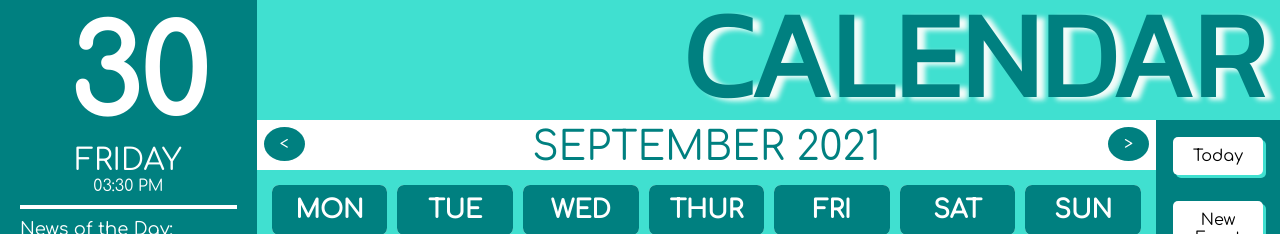
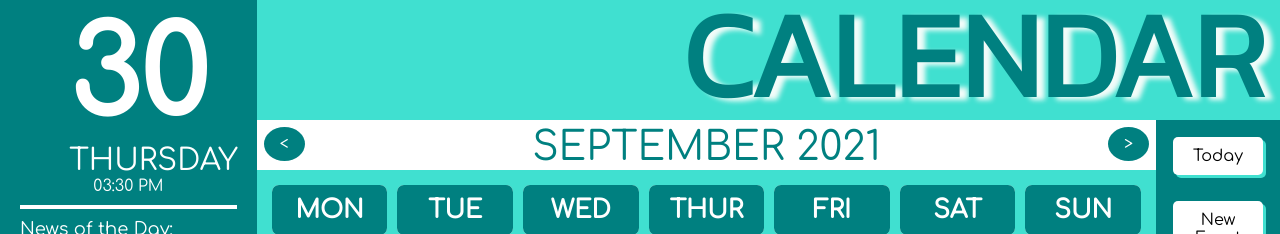
Before and after one commit to Sukhman-01/Sukhman-01.github.io, a plain HTML site: page sept2021.html in a window 1280 px wide. Shown: the top 234 px of the page. Drawn offline with Linux system fonts and the light colour scheme.

Commit message:
Update sept2021.html

```diff
--- a/sept2021.html
+++ b/sept2021.html
@@ -76,7 +76,7 @@
       }
 
       .main {
-        /* background: coral; */
+        /* background: coral */
         grid-column: 2 / 3;
         /* background-image: url("spring.jpg");
         background-repeat: no-repeat;
@@ -180,7 +180,7 @@
 
     <div class="left-sidebar">
       <div class="main-date">30</div>
-      <div class="main-day">FRIDAY</div>
+      <div class="main-day">THURSDAY</div>
       <div class="time"><time>03:30 PM</time></div>
 
       <hr style="margin: 10px; border: 2px solid white" />
```
